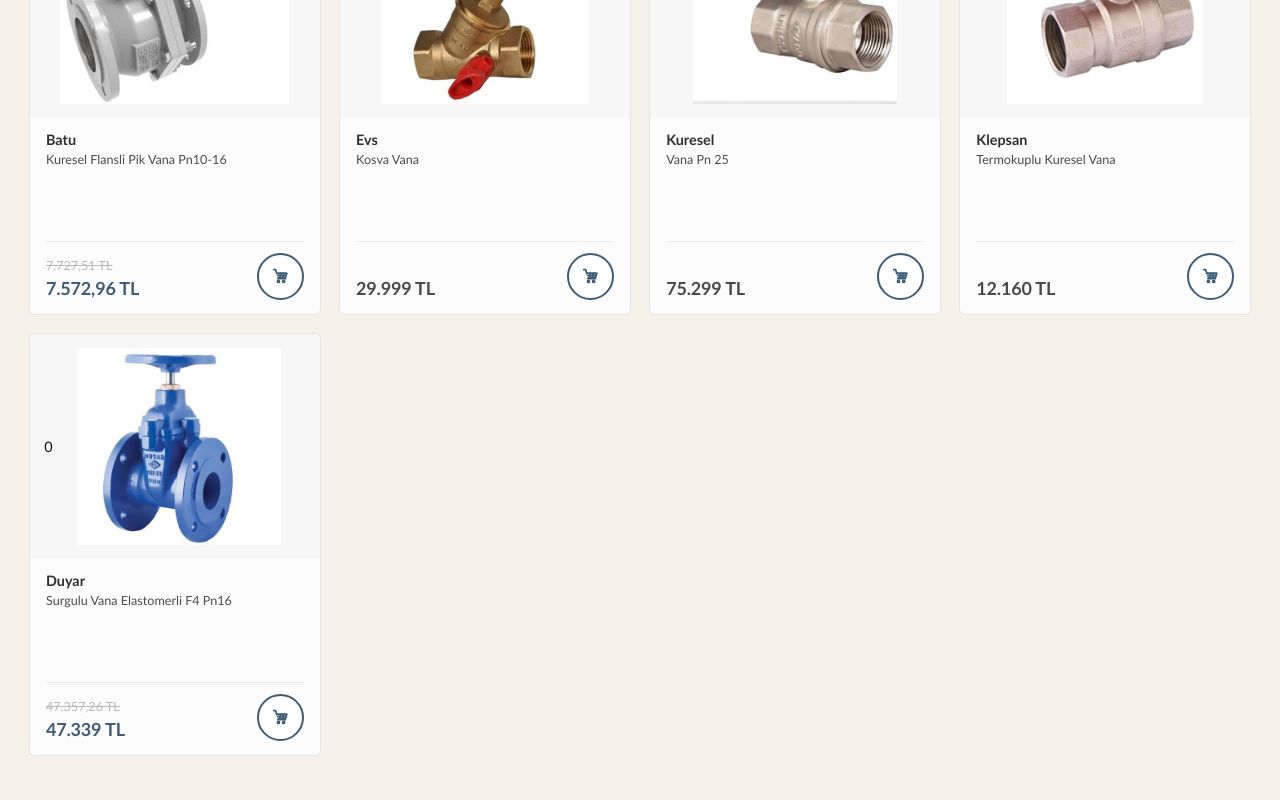
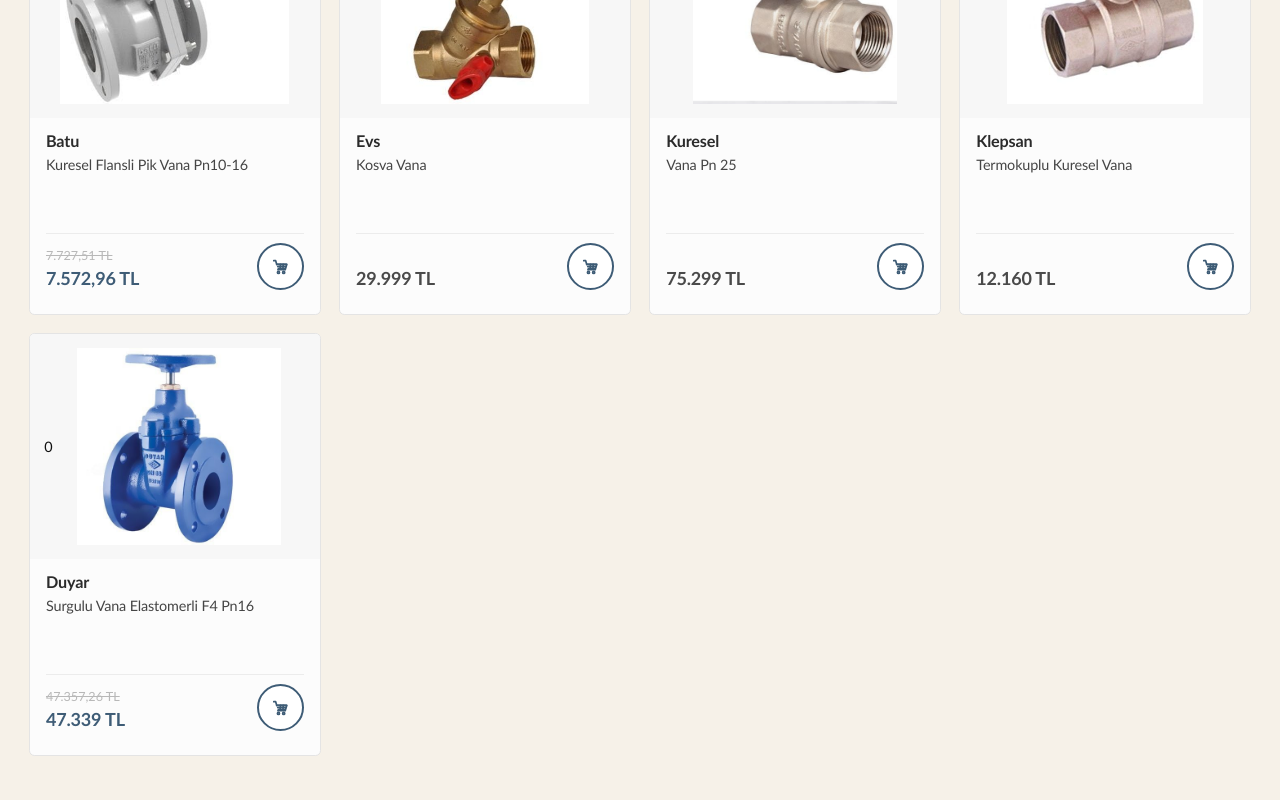
Before and after one commit to ataer1905/etico, a Next.js app: page / in a window 1280 px wide. Shown: the part 1260-2060 px from the top of the page. Built offline with nearby package versions, Linux system fonts and the light colour scheme.

Commit message:
Refine product card typography and spacing

```diff
--- a/src/components/product-card.tsx
+++ b/src/components/product-card.tsx
@@ -89,14 +89,16 @@
       </div>
 
       <div className="flex flex-1 flex-col px-[18px] pb-[16px] pt-[14px]">
-        <div className="min-h-[116px]">
-          <p className="text-[16px] font-semibold leading-[1.2] text-[#2f2f2f]">{brand}</p>
-          <p className="mt-1 text-[14px] font-normal leading-[1.35] text-[#4a4a4a] [display:-webkit-box] [-webkit-box-orient:vertical] [-webkit-line-clamp:3] overflow-hidden">
+        <div className="min-h-[106px]">
+          <p className="text-[18px] font-semibold leading-[1.18] tracking-[-0.01em] text-[#2b2b2b]">
+            {brand}
+          </p>
+          <p className="mt-1.5 text-[16px] font-normal leading-[1.34] tracking-[-0.01em] text-[#454545] [display:-webkit-box] [-webkit-box-orient:vertical] [-webkit-line-clamp:3] overflow-hidden">
             {productName}
           </p>
         </div>
 
-        <div className="mt-auto flex items-end justify-between gap-3 border-t border-[#ececec] pt-3">
+        <div className="mt-2 flex items-end justify-between gap-3 border-t border-[#ececec] pt-2.5">
           <div className="flex min-w-0 flex-col leading-tight">
             {oldPrice && (
               <span className="mb-1 text-[14px] font-normal text-[#b8b8b8] line-through">
```
